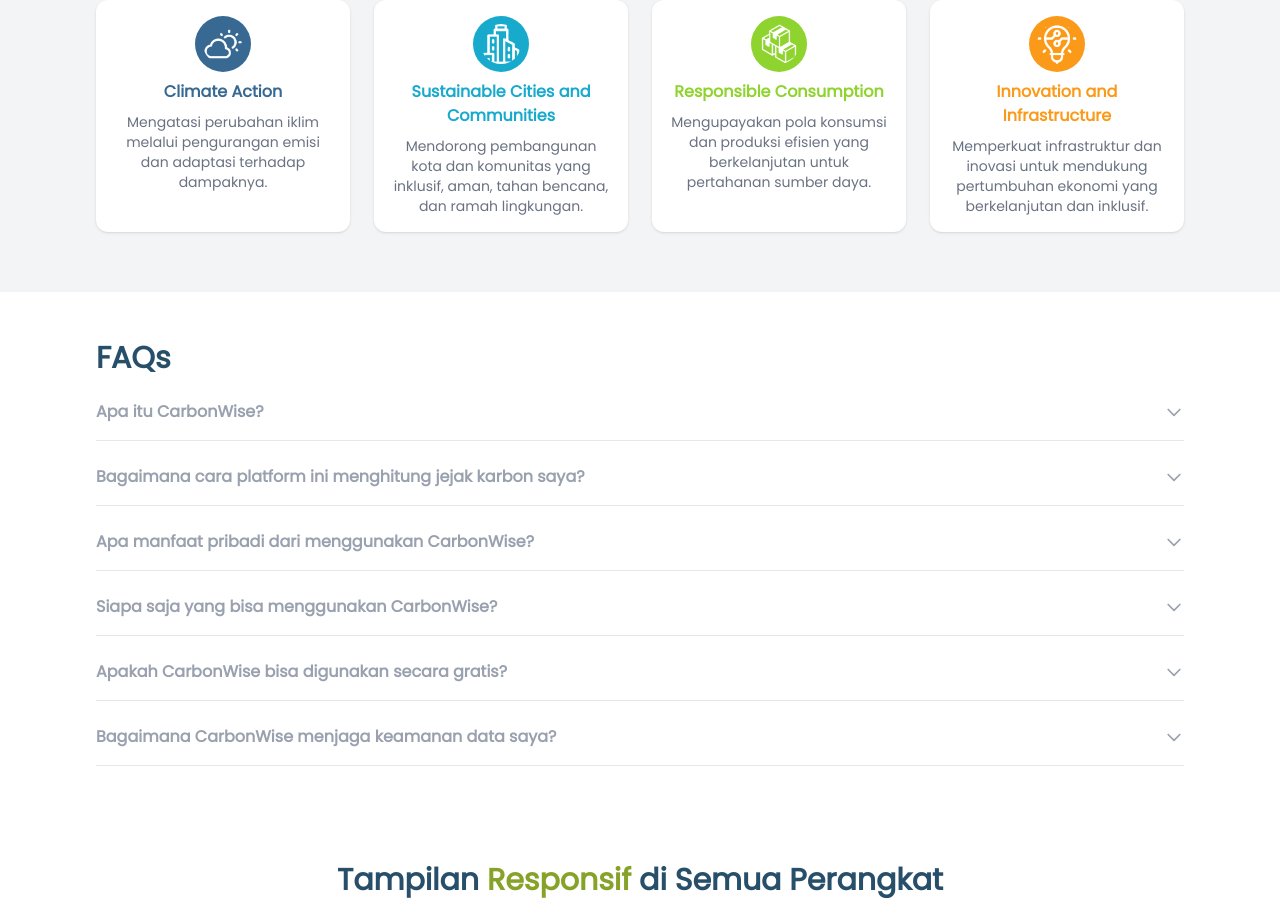
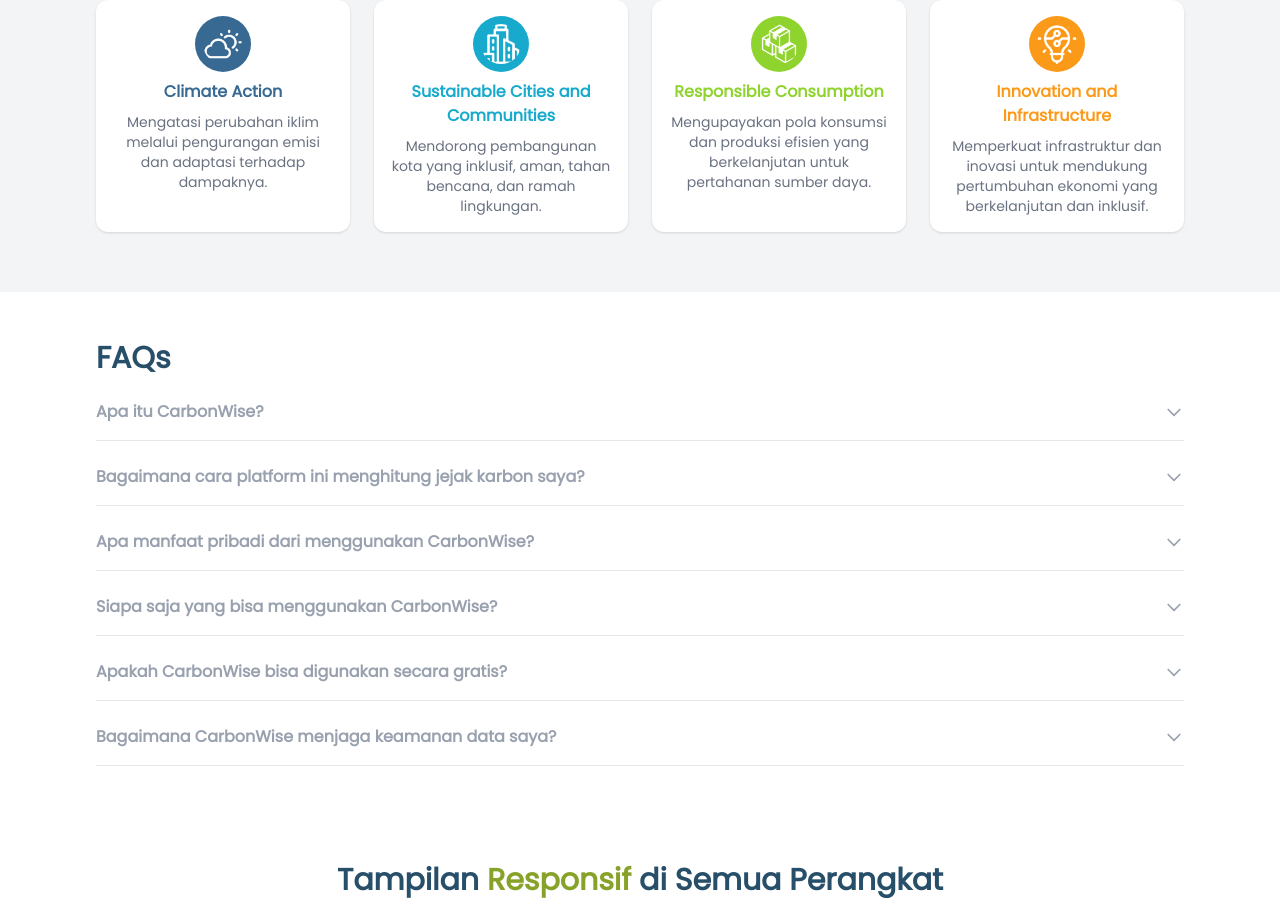
Before and after one commit to Suhailahnfsella/carbonwise, a Vue app: page / in a window 1280 px wide. Shown: the part 1060-1978 px from the top of the page. Built offline with nearby package versions, Linux system fonts and the light colour scheme.

Commit message:
update: deskripsi website

```diff
--- a/src/components/FaqSection.vue
+++ b/src/components/FaqSection.vue
@@ -37,7 +37,7 @@
 const faqList = [
   {
     title: 'Apa itu CarbonWise?',
-    content: 'CarbonWise adalah platform berbasis web yang memungkinkan masyarakat Indonesia khususnya Jawa Timur untuk melacak jejak karbon pribadi secara harian, melihat dampak aktivitasnya secara lokal, dan ikut serta dalam aksi iklim berbasis komunitas serta teknologi.'
+    content: 'CarbonWise adalah platform berbasis web yang memungkinkan masyarakat Indonesia khususnya Jawa Timur untuk melacak jejak karbon pribadi secara harian, melihat dampak aktivitasnya secara lokal, dan ikut serta dalam aksi iklim serta teknologi.'
   },
   {
     title: 'Bagaimana cara platform ini menghitung jejak karbon saya?',
@@ -60,7 +60,7 @@
   },
   {
     title: 'Apakah CarbonWise bisa digunakan secara gratis?',
-    content: 'Ya, platform ini gratis untuk semua individu dan komunitas yang ingin berkontribusi dalam aksi iklim secara sadar dan terukur.'
+    content: 'Ya, platform ini gratis untuk semua individu maupun komunitas yang ingin berkontribusi dalam aksi iklim secara sadar dan terukur.'
   },
   {
     title: 'Bagaimana CarbonWise menjaga keamanan data saya?',
--- a/src/components/LatarBelakangSection.vue
+++ b/src/components/LatarBelakangSection.vue
@@ -43,7 +43,7 @@
   },
   {
     title: 'Sustainable Cities and Communities',
-    description: 'Mendorong pembangunan kota dan komunitas yang inklusif, aman, tahan bencana, dan ramah lingkungan.',
+    description: 'Mendorong pembangunan kota yang inklusif, aman, tahan bencana, dan ramah lingkungan.',
     icon: buildingIcon,
     bgColor: 'bg-secondaryblue',
     hoverBgColor: 'bg-primaryblue',
```
